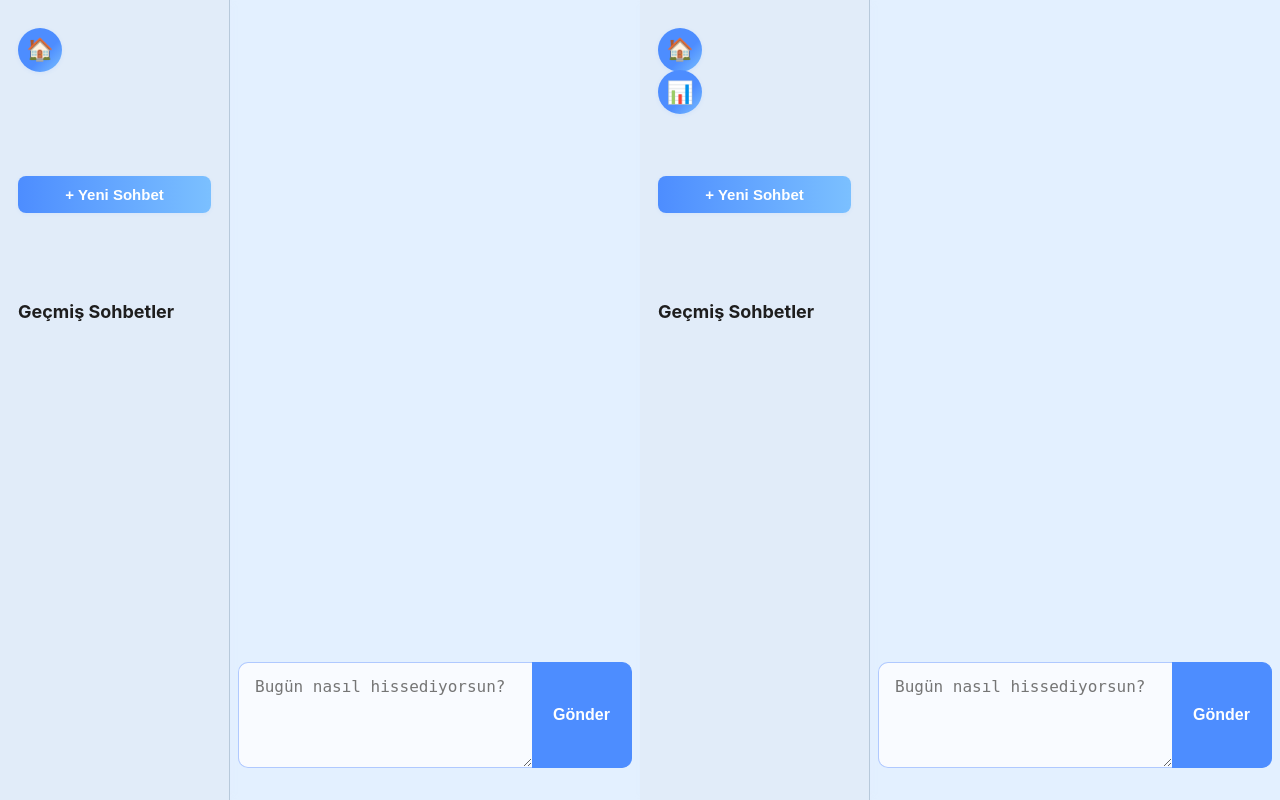
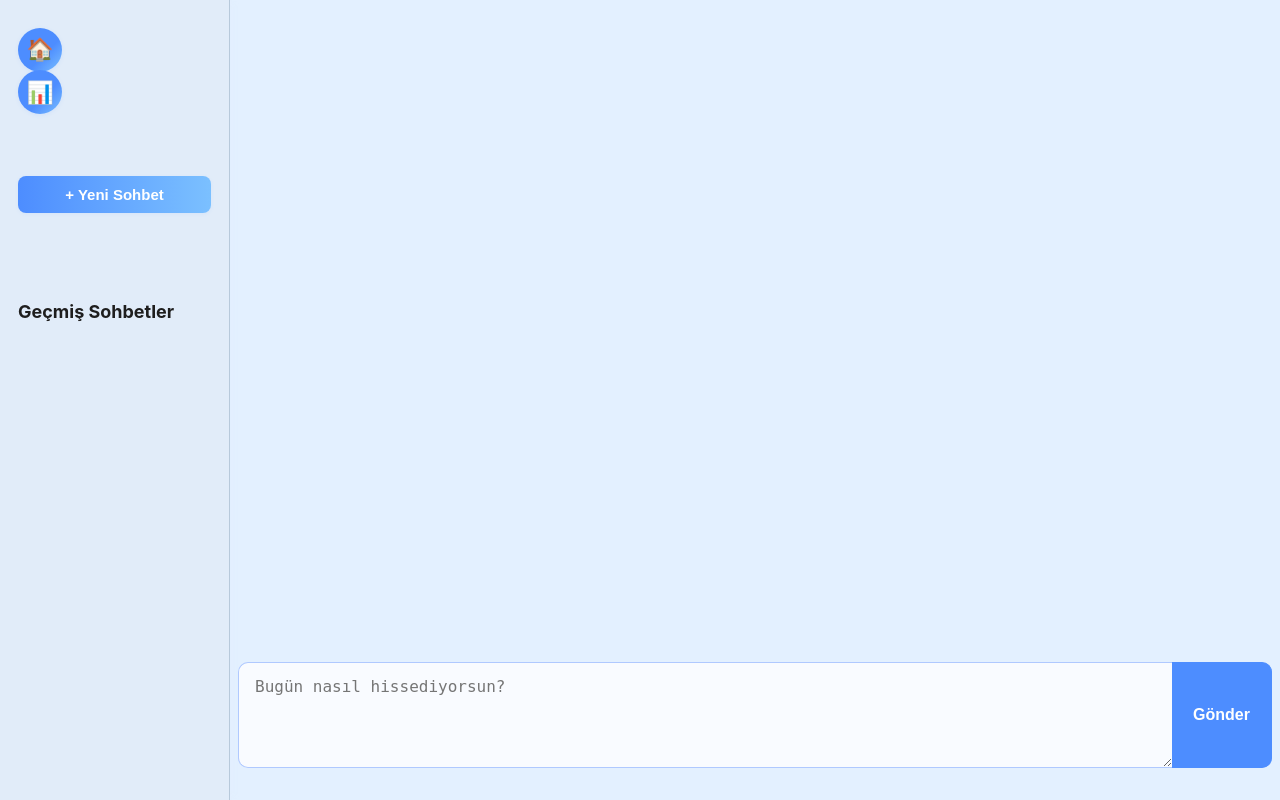
Before and after one commit to AHMETFAKI/YZTA_BOOTCAMP, a FastAPI app: template app/templates/chat.html in a window 1280 px wide. Run offline with FastAPI, Linux system fonts and the light colour scheme; the template is opened without the code that fills it, so the values that code supplies are empty; parts of the project's set-up code (start-up, migrations or seed data) failed here and were passed over.

Commit message:
Haftalık raporlama özelliği eklendi

```diff
--- a/app/templates/chat.html
+++ b/app/templates/chat.html
@@ -7,12 +7,18 @@
     <link rel="stylesheet" href="/static/style.css">
 </head>
 <body class="chat-bg">
+
     <div class="sidebar">
         <button class="circle-btn" type="button" id="profileBtn" aria-label="Ana Sayfa"><span>🏠</span></button>
+
+        <a href="/report" class="circle-btn" style="top: 70px;" aria-label="Raporlar"><span>📊</span></a>
+
         <div style="height: 18px;"></div>
+
         <form action="/chat/new" method="post" style="margin-bottom:18px;">
             <button type="submit" class="new-chat-btn">+ Yeni Sohbet</button>
         </form>
+
         <h3>Geçmiş Sohbetler</h3>
         <ul>
             {% for chat in history %}
@@ -20,6 +26,7 @@
             {% endfor %}
         </ul>
     </div>
+
     <div class="main chat-main">
         <div class="chat-box" id="chat-box">
             {% for chat in chats %}
@@ -27,12 +34,13 @@
                 <div class="message ai-msg">{{ chat.ai_response }}</div>
             {% endfor %}
         </div>
+
         <form method="post" class="chat-form">
             <textarea name="user_input" rows="4" style="min-height:64px;" placeholder="Bugün nasıl hissediyorsun?" required></textarea>
             <button type="submit">Gönder</button>
         </form>
     </div>
-    <!-- Kişisel Bilgi Modalı -->
+
     <div id="profileModal" class="modal" style="display:none;">
         <div class="modal-content" style="max-width:400px; min-width:300px; text-align:center;">
             <span class="close" id="closeProfile">&times;</span>
@@ -45,56 +53,8 @@
             </div>
         </div>
     </div>
+
     <script src="/static/main.js"></script>
+
 </body>
 </html>
-
-<html lang="tr">
-<head>
-    <meta charset="UTF-8">
-    <meta name="viewport" content="width=device-width, initial-scale=1.0">
-    <title>CalmAI Sohbet</title>
-    <link rel="stylesheet" href="/static/style.css">
-</head>
-<body class="chat-bg">
-    <div class="sidebar">
-        <button class="circle-btn" type="button" id="profileBtn" aria-label="Ana Sayfa"><span>🏠</span></button>
-        <a href="/report" class="circle-btn" style="top: 70px;" aria-label="Raporlar"><span>📊</span></a>
-        <div style="height: 18px;"></div>
-        <form action="/chat/new" method="post" style="margin-bottom:18px;">
-            <button type="submit" class="new-chat-btn">+ Yeni Sohbet</button>
-        </form>
-        <h3>Geçmiş Sohbetler</h3>
-        <ul>
-            {% for chat in history %}
-                <li><a href="/chat/{{ chat.id }}">{{ chat.timestamp.strftime('%d.%m.%Y %H:%M') }}</a></li>
-            {% endfor %}
-        </ul>
-    </div>
-    <div class="main chat-main">
-        <div class="chat-box" id="chat-box">
-            {% for chat in chats %}
-                <div class="message user-msg">{{ chat.user_input }}</div>
-                <div class="message ai-msg">{{ chat.ai_response }}</div>
-            {% endfor %}
-        </div>
-        <form method="post" class="chat-form">
-            <textarea name="user_input" rows="4" style="min-height:64px;" placeholder="Bugün nasıl hissediyorsun?" required></textarea>
-            <button type="submit">Gönder</button>
-        </form>
-    </div>
-    <div id="profileModal" class="modal" style="display:none;">
-        <div class="modal-content" style="max-width:400px; min-width:300px; text-align:center;">
-            <span class="close" id="closeProfile">&times;</span>
-            <h2 style="margin-bottom:24px; font-size:2rem; color:#2563EB;">Kişisel Bilgiler</h2>
-            <div style="background:#f9fbff; border-radius:14px; box-shadow:0 2px 12px rgba(37,99,235,0.07); padding:28px 18px; display:flex; flex-direction:column; gap:16px; align-items:flex-start; margin:auto;">
-                <div style="font-size:1.13rem;"><strong>Ad Soyad:</strong> <span style="color:#1E1E1E;">Gökhan Yılmaz</span></div>
-                <div style="font-size:1.13rem;"><strong>E-posta:</strong> <span style="color:#1E1E1E;">gokhan@example.com</span></div>
-                <div style="font-size:1.13rem;"><strong>Kayıt Tarihi:</strong> <span style="color:#1E1E1E;">01.01.2024</span></div>
-                <div style="font-size:1.13rem;"><strong>Üyelik Tipi:</strong> <span style="color:#1E1E1E;">Standart</span></div>
-            </div>
-        </div>
-    </div>
-    <script src="/static/main.js"></script>
-</body>
-</html>
```
Also changed, not shown: app/chat.py (+7 -10 lines), app/models.py (+5 -21 lines), chat.db.
